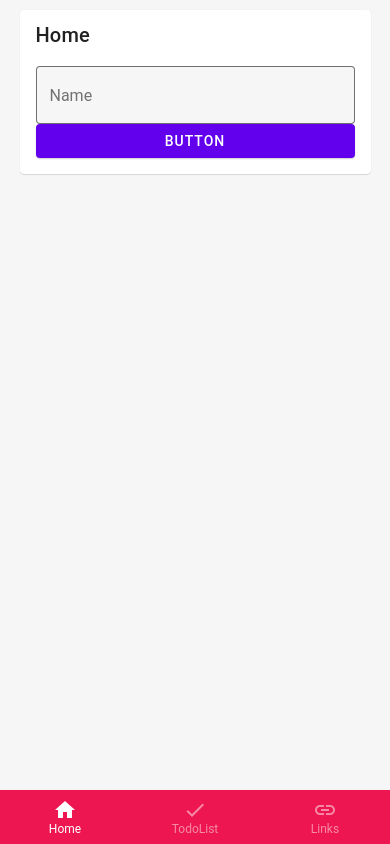
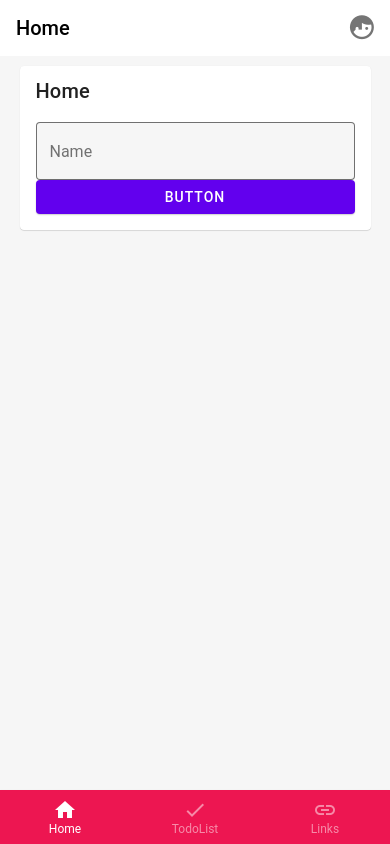
Before and after one commit to zkonak/SimplonToolkit, a React Native app: screen / in a window 390 px wide. Built offline with nearby package versions, Linux system fonts and the light colour scheme.

Commit message:
header style

```diff
--- a/App.js
+++ b/App.js
@@ -7,6 +7,7 @@ import STYLE from "./src/theme";
 import Home from "./src/screens/Home";
 import TodoList from "./src/screens/TodoList";
 import Links from "./src/screens/Links";
+import Header from "./src/components/Header/Header";
 
 const HomeRoute = () => <Home />;
 const TodoRoute = () => <TodoList />;
@@ -33,6 +34,7 @@ export default function App() {
   return (
     <Provider store={store}>
       <NavigationContainer>
+        <Header HeaderName={routes[index].title} />
         <BottomNavigation
           navigationState={{ index, routes }}
           onIndexChange={setIndex}
--- /dev/null
+++ b/src/components/Header/Header.js
@@ -0,0 +1,28 @@
+import * as React from "react";
+import { Appbar, Avatar } from "react-native-paper";
+import { Text } from "react-native";
+
+const Header = (props) => {
+  return (
+    <Appbar.Header
+      theme={{
+        colors: {
+          primary: "#fff",
+        },
+      }}
+    >
+      <Appbar.Content title={props.HeaderName} color="#000" />
+      <Avatar.Icon
+        size={48}
+        icon="face-man-profile"
+        theme={{
+          colors: {
+            primary: "#fff",
+          },
+        }}
+      />
+    </Appbar.Header>
+  );
+};
+
+export default Header;
```
